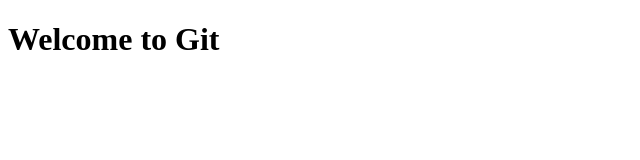
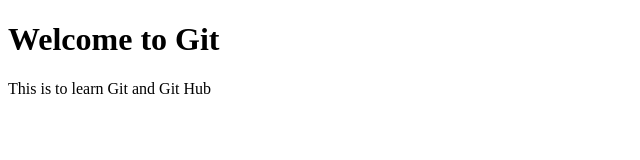
Before and after one commit to Sandhya-PD/gitProject, a plain HTML site: page index.html in a window 1280 px wide. Shown: the whole page, without its empty margins (0-640 px from the left). Drawn offline with Linux system fonts and the light colour scheme.

Commit message:
Added paragraph

```diff
--- a/index.html
+++ b/index.html
@@ -6,6 +6,7 @@
     <meta name="viewport" content="width=device-width, initial-scale=1.0">
     <title>Document</title>
     <h1>Welcome to Git</h1>
+    <p>This is to learn Git and Git Hub</p>
 </head>
 <body>
 
```
